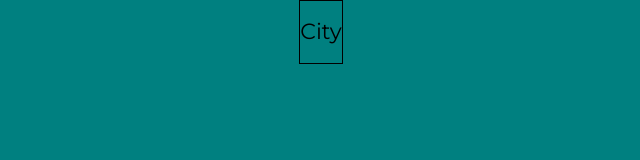
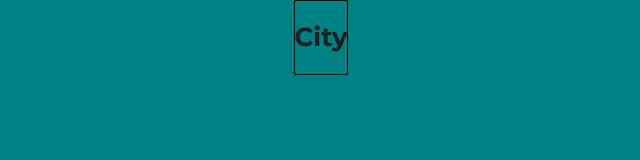
Before and after one commit to Adrode/weather-app-react, a React (Create React App) app: page / in a window 1280 px wide. Shown: the top 160 px of the page, without its empty margins (319-959 px from the left). Built offline with nearby package versions, Linux system fonts and the light colour scheme.

Commit message:
theme and Place styling adjustments

```diff
--- a/src/GlobalStyle.js
+++ b/src/GlobalStyle.js
@@ -11,6 +11,7 @@ export const GlobalStyle = createGlobalStyle`
 
   body {
     font-family: "Montserrat", sans-serif;
+    color: ${({ theme }) => theme.color.fontColor};
     background-color: teal;
     display: flex;
     align-items: center;
--- a/src/features/ActualWeather/Place/styled.js
+++ b/src/features/ActualWeather/Place/styled.js
@@ -1,6 +1,6 @@
 import styled from "styled-components";
 
 export const PlaceStyled = styled.h2`
-    font-weight: 400;
-    font-size: 22px;
+    font-weight: ${({ theme }) => theme.fontWeight.bold};
+    font-size: ${({ theme }) => theme.fontSize.big}px;
 `;
--- a/src/theme.js
+++ b/src/theme.js
@@ -4,7 +4,7 @@ export const theme = {
         border: "#404040",
         fontColor: "#202020",
     },
-    fontSize: {
+    fontWeight: {
         normal: 400,
         bold: 700,
     },
```
